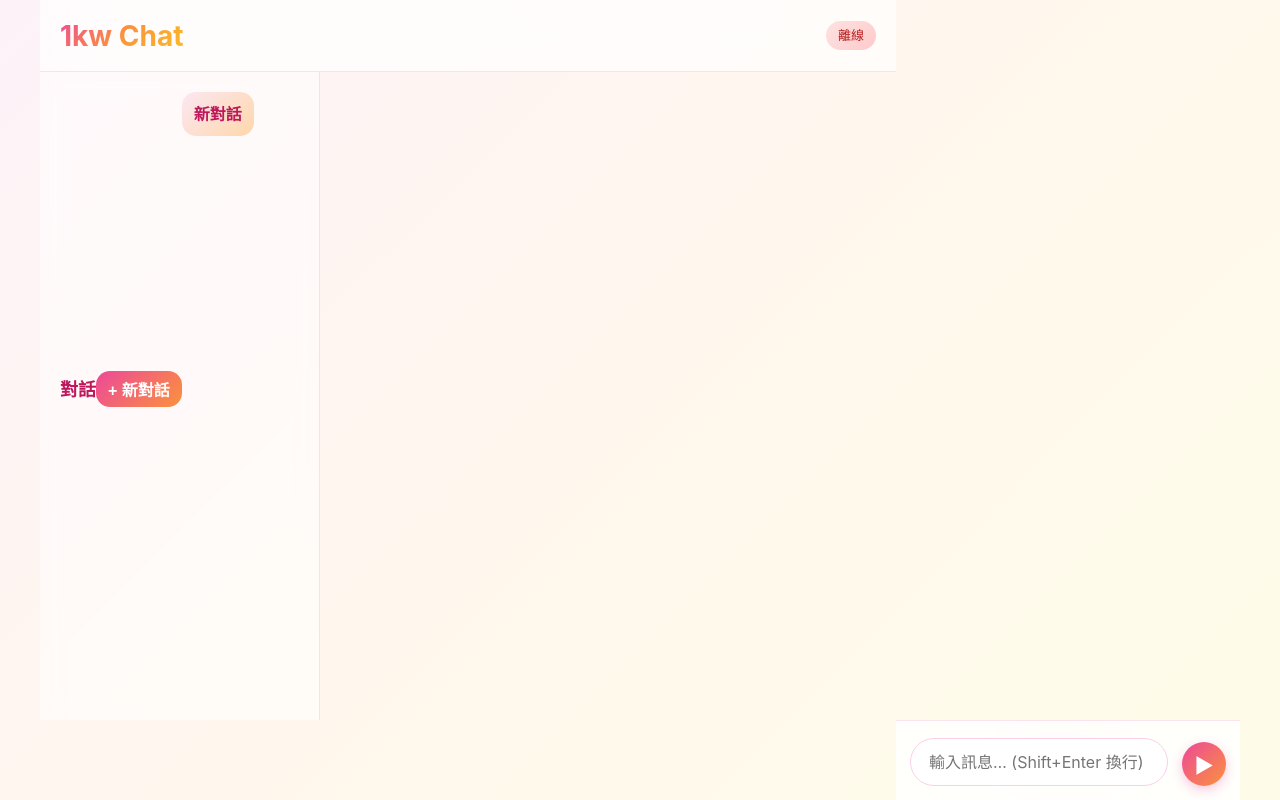
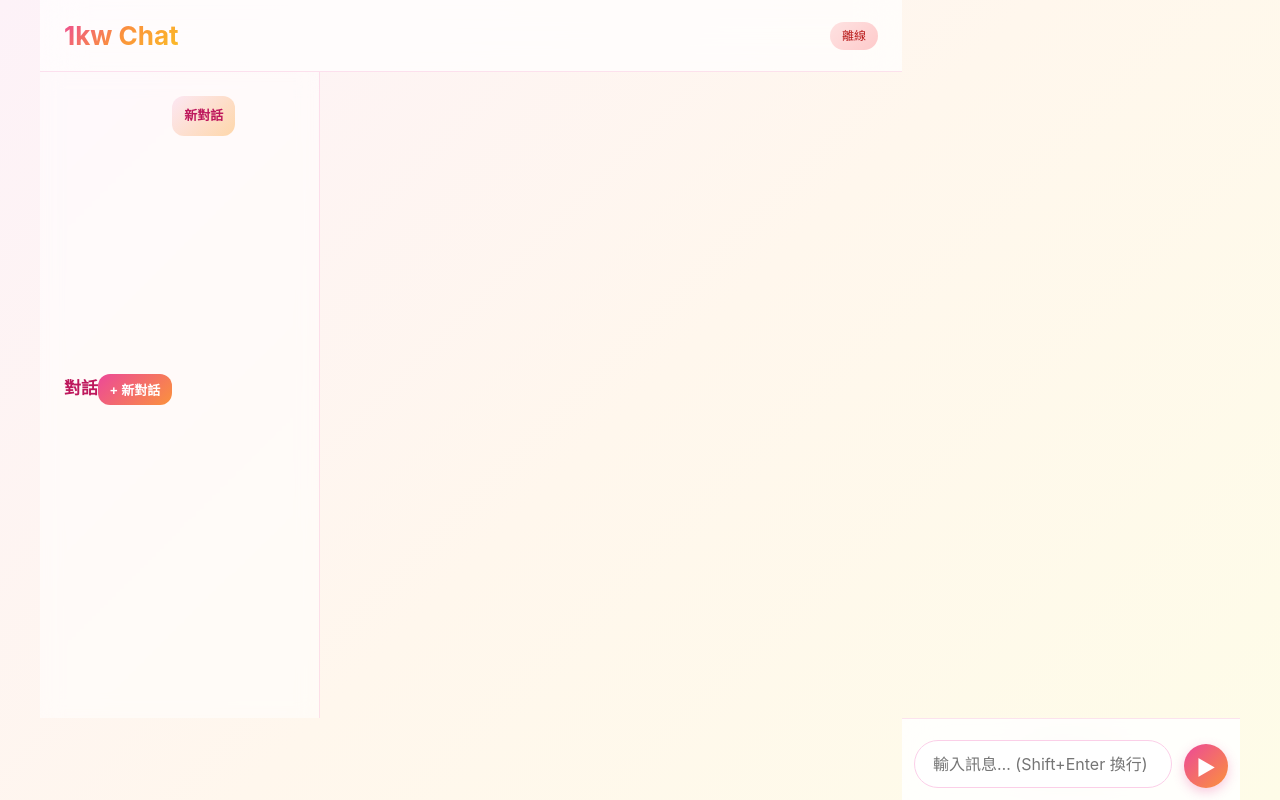
Before and after one commit to shineday999/1kw-chat-ios, a website: page index.html in a window 1280 px wide. Drawn offline with Linux system fonts and the light colour scheme; no server answers.

Commit message:
fix(pwa): use stepped @media tokens for proper per-device sizing (16/17/18/19px)

```diff
--- a/index.html
+++ b/index.html
@@ -12,27 +12,102 @@
 <title>1kw Chat</title>
 <style>
   /* ==================================================================
-     Design tokens
-     - 字級用 clamp()，自動從 iPhone SE (375px) 到 iPad Pro (1024px+) 縮放
-     - 間距也跟著縮放
+     Design tokens — 用 @media 階梯式而不是 vw clamp
+     因為 vw 在窄手機算出的 px 太小沒意義，桌機又會爆衝
+     iOS HIG 建議 iPhone 17px base，這裡用 16-19px 階梯
      ================================================================== */
   :root {
-    /* vw-based clamp：手機夠小、桌機會放大；不會被 max 卡住 */
-    --fs-xs: clamp(11px, 1.6vw, 13px);
-    --fs-sm: clamp(13px, 2vw, 16px);
-    --fs-md: clamp(15px, 2.4vw, 18px);   /* iOS safe: min 15px (但 input 用 16px+) */
-    --fs-lg: clamp(16px, 2.8vw, 20px);
-    --fs-xl: clamp(20px, 3.6vw, 28px);
-    --sp-1: clamp(4px, 0.8vw, 8px);
-    --sp-2: clamp(8px, 1.6vw, 14px);
-    --sp-3: clamp(12px, 2.4vw, 20px);
-    --sp-4: clamp(16px, 3.2vw, 28px);
-    --radius-bubble: clamp(14px, 2.5vw, 22px);
-    --radius-btn: clamp(8px, 1.5vw, 14px);
-    --header-h: clamp(48px, 6vw, 72px);
-    --composer-h: clamp(56px, 7vw, 80px);
-    --max-w: 720px;
-    --max-w-wide: 1200px;
+    /* default = iPhone（小螢幕基線） */
+    --fs-xs: 12px;
+    --fs-sm: 13px;
+    --fs-md: 16px;   /* 主字體 */
+    --fs-lg: 17px;
+    --fs-xl: 20px;   /* 標題 */
+    --sp-1: 4px;
+    --sp-2: 8px;
+    --sp-3: 12px;
+    --sp-4: 16px;
+    --radius-bubble: 14px;
+    --radius-btn: 10px;
+    --header-h: 52px;
+    --composer-h: 60px;
+    --max-w: 100%;
+    --max-w-wide: 100%;
+    --msg-max-w: 92%;
+  }
+
+  /* iPhone 大尺寸 (>= 414px) — iPhone Plus / Pro Max */
+  @media (min-width: 414px) {
+    :root {
+      --fs-md: 17px;
+      --fs-lg: 18px;
+      --fs-xl: 22px;
+      --sp-2: 10px;
+      --sp-3: 14px;
+      --sp-4: 18px;
+      --radius-bubble: 16px;
+      --header-h: 56px;
+      --composer-h: 64px;
+      --msg-max-w: 88%;
+    }
+  }
+
+  /* 平板 (>= 600px) — iPad / 大折疊機 */
+  @media (min-width: 600px) {
+    :root {
+      --fs-md: 18px;
+      --fs-lg: 19px;
+      --fs-xl: 24px;
+      --sp-2: 12px;
+      --sp-3: 16px;
+      --sp-4: 20px;
+      --radius-bubble: 18px;
+      --radius-btn: 12px;
+      --header-h: 64px;
+      --composer-h: 72px;
+      --max-w: 760px;
+      --msg-max-w: 72%;
+    }
+  }
+
+  /* iPad Pro (>= 900px) */
+  @media (min-width: 900px) {
+    :root {
+      --fs-md: 19px;
+      --fs-xl: 26px;
+      --sp-3: 20px;
+      --sp-4: 24px;
+      --radius-bubble: 20px;
+      --header-h: 68px;
+      --composer-h: 76px;
+      --msg-max-w: 65%;
+    }
+  }
+
+  /* 桌機 (>= 1024px) — 完整兩欄版 */
+  @media (min-width: 1024px) {
+    :root {
+      --fs-md: 17px;            /* 桌機反而可以小一點，密度高 */
+      --fs-lg: 19px;
+      --fs-xl: 26px;
+      --sp-3: 24px;
+      --sp-4: 28px;
+      --radius-bubble: 22px;
+      --header-h: 72px;
+      --composer-h: 80px;
+      --max-w-wide: 1200px;
+      --msg-max-w: 60%;
+    }
+  }
+
+  /* 4K / 大桌機 */
+  @media (min-width: 1600px) {
+    :root {
+      --fs-md: 18px;
+      --sp-3: 28px;
+      --sp-4: 32px;
+      --msg-max-w: 50%;
+    }
   }
 
   * { box-sizing: border-box; -webkit-tap-highlight-color: transparent; }
@@ -240,8 +315,8 @@
     display: flex; flex-direction: column; gap: var(--sp-2);
   }
   .msg {
-    max-width: min(92%, 720px);  /* 手機 92%、桌機用 px 上限避免氣泡太寬 */
-    padding: clamp(8px, 1.6vw, 14px) clamp(10px, 2.4vw, 18px);
+    max-width: var(--msg-max-w);
+    padding: var(--sp-2) var(--sp-3);
     border-radius: var(--radius-bubble);
     line-height: 1.5;
     font-size: var(--fs-md);
@@ -255,20 +330,14 @@
     from { opacity: 0; transform: translateY(8px); }
     to { opacity: 1; transform: translateY(0); }
   }
-  @media (min-width: 768px) {
-    .msg { max-width: 70%; }
-  }
-  @media (min-width: 1024px) {
-    .msg { max-width: 60%; }
-  }
   .msg.user {
     align-self: flex-end;
     background: linear-gradient(135deg, #ec4899 0%, #fb923c 100%);
-    color: white; border-bottom-right-radius: clamp(4px, 1vw, 6px);
+    color: white; border-bottom-right-radius: 6px;
   }
   .msg.assistant {
     align-self: flex-start;
-    background: white; color: #1f2937; border-bottom-left-radius: clamp(4px, 1vw, 6px);
+    background: white; color: #1f2937; border-bottom-left-radius: 6px;
   }
   .msg.error { align-self: flex-start; background: #fee2e2; color: #b91c1c; }
   .msg.system {
```
